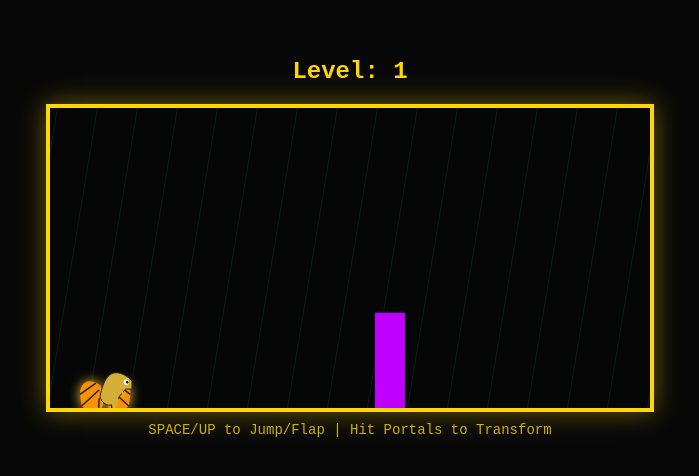
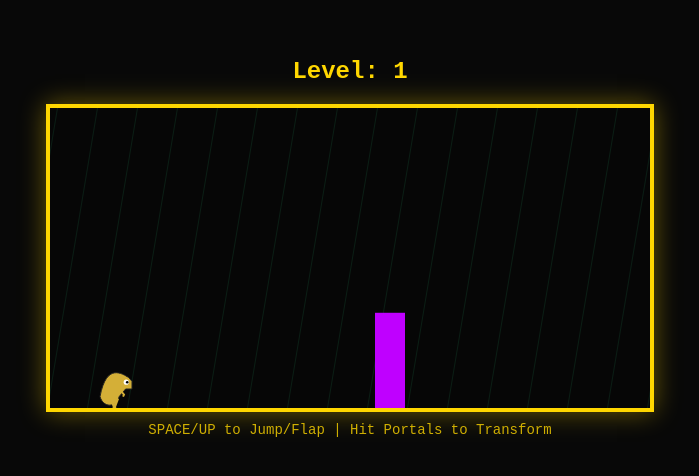
Before and after one commit to MMEC-CA/nr2, a plain HTML site: page nr2/index.html in a window 1280 px wide. Shown: the part 162-638 px from the top of the page, without its empty margins (290-989 px from the left). Drawn offline with Linux system fonts and the light colour scheme.

Commit message:
remove wings

```diff
--- a/nr2/index.html
+++ b/nr2/index.html
@@ -51,7 +51,7 @@
             }
         });
 
-        // --- DRAWING THE T-REX (WITH BUTTERFLY WINGS) ---
+        // --- DRAWING THE T-REX ---
         function drawPlayer(ctx, px, py, pw, ph, isFlying) {
             ctx.save();
             ctx.translate(px, py);
@@ -65,48 +65,6 @@
             // Set Glow for Celebration feel
             ctx.shadowBlur = isFlying ? 25 : 12;
             ctx.shadowColor = isFlying ? 'cyan' : rexColor;
-
-            // --- THE WINGS (MONARCH STYLE) ---
-            const wingColor = '#FF8C00'; // Deep Orange
-            ctx.fillStyle = wingColor;
-            ctx.strokeStyle = '#222'; // Monarch black veins
-            ctx.lineWidth = 1.5;
-
-            // Wing animation logic
-            let flapFactor = isFlying ? Math.sin(frame * 0.4) : 0.8; // Static on ground
-            let angleA = 30 * flapFactor; // Main flapping angle
-            let angleB = -10 * flapFactor; // Minor flaring angle
-
-            // Helper to draw a single Monarch wing
-            function drawWing(offsetX, scaleX) {
-                ctx.save();
-                ctx.scale(scaleX, 1);
-                ctx.translate(offsetX, ph * 0.4); // Position on back
-                ctx.rotate(angleA * Math.PI / 180);
-
-                ctx.beginPath();
-                // Core Wing Shape
-                ctx.moveTo(0, 0);
-                ctx.bezierCurveTo(pw * 0.3, -ph * 0.4, pw * 0.6, -ph * 0.2, pw * 0.7, 0);
-                ctx.lineTo(pw * 0.8, ph * 0.3);
-                ctx.bezierCurveTo(pw * 0.5, ph * 0.8, pw * 0.2, ph * 0.6, 0, ph * 0.3);
-                ctx.closePath();
-                ctx.fill();
-
-                // Monarch Veins (Subtle lines)
-                ctx.beginPath();
-                ctx.moveTo(pw*0.1, -ph*0.1); ctx.lineTo(pw*0.7, 0);
-                ctx.moveTo(pw*0.1, ph*0.1); ctx.lineTo(pw*0.8, ph*0.3);
-                ctx.moveTo(pw*0.2, ph*0.3); ctx.lineTo(pw*0.5, ph*0.8);
-                ctx.stroke();
-
-                ctx.restore();
-            }
-
-            // Draw two wings with dynamic separation
-            let separation = isFlying ? 15 + flapFactor*3 : 10;
-            drawWing(separation, 1); // Right wing
-            drawWing(-separation + pw*0.3, -1); // Left wing (mirrored)
 
             // --- MAIN T-REX BODY & TAIL ---
             ctx.fillStyle = rexColor;
```
